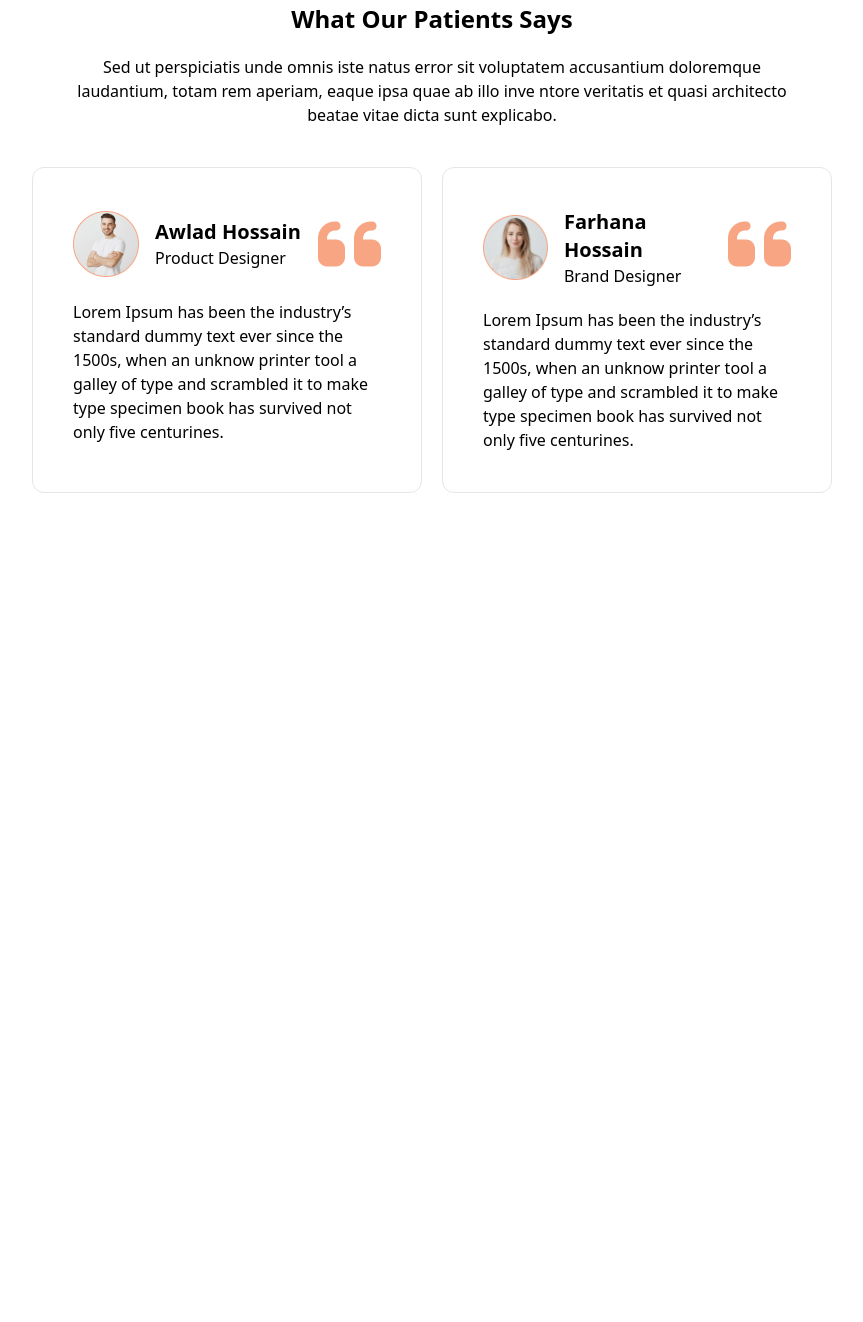
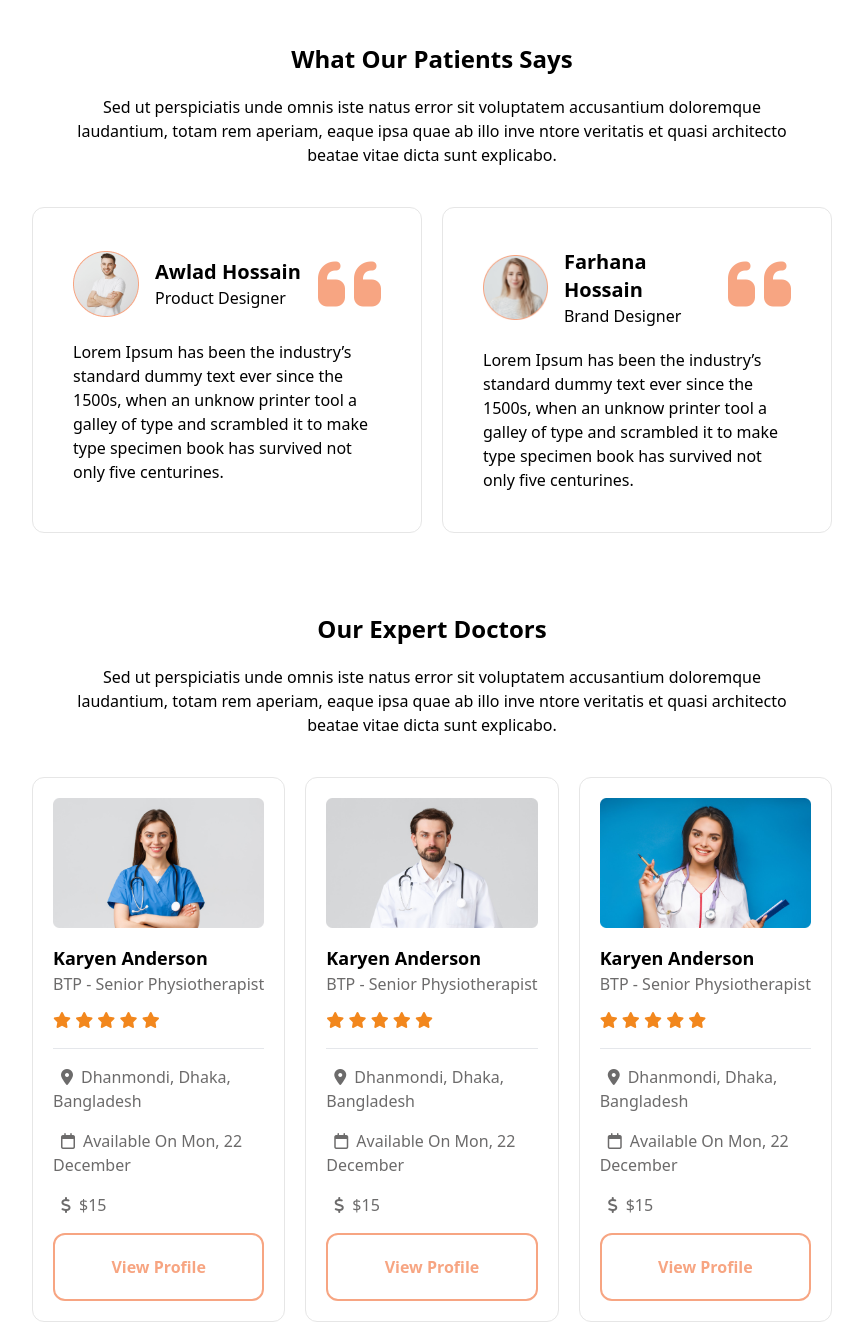
Before and after one commit to ReazTausif97/Doctor-Website, a plain HTML site: page index.html in a window 1280 px wide. Shown: the part 2110-3432 px from the top of the page, without its empty margins (208-1071 px from the left). Before the commit the page ends 2603 px from the top, so only its background shows below. Drawn offline with nearby package versions, Linux system fonts and the light colour scheme.

Commit message:
doctors added

```diff
--- a/index.html
+++ b/index.html
@@ -104,7 +104,11 @@
           src="images/servicesleft.png"
           alt=""
         />
-        <img class="block md:hidden mt-5" src="images/petehaat.png" alt="" />
+        <img
+          class="block md:hidden w-full mt-5"
+          src="images/petehaat.png"
+          alt=""
+        />
         <div class="servicesbtm mt-8">
           <h1 class="font-bold text-3xl">Electro Gastrology Therapy</h1>
           <p class="my-6">
@@ -169,10 +173,10 @@
       </div>
     </section>
 
-    <section class="reviews px-5 md:px-60 mt-10">
+    <section class="reviews px-5 md:px-60 mt-10 md:mt-20">
       <div class="reviewstext text-center">
         <h1 class="font-bold text-2xl">What Our Patients Says</h1>
-        <p class="mt-5 px-10">
+        <p class="mt-5 md:px-10">
           Sed ut perspiciatis unde omnis iste natus error sit voluptatem
           accusantium doloremque laudantium, totam rem aperiam, eaque ipsa quae
           ab illo inve ntore veritatis et quasi architecto beatae vitae dicta
@@ -186,7 +190,7 @@
           <div class="flex justify-between">
             <div class="flex gap-4 items-center">
               <div>
-                <img src="/images/user1.png" alt="" />
+                <img src="images/user1.png" alt="" />
               </div>
               <div>
                 <h1 class="font-bold text-xl">Awlad Hossain</h1>
@@ -215,7 +219,7 @@
           <div class="flex justify-between">
             <div class="flex gap-4 items-center">
               <div>
-                <img src="/images/user2.png" alt="" />
+                <img src="images/user2.png" alt="" />
               </div>
               <div>
                 <h1 class="font-bold text-xl">Farhana Hossain</h1>
@@ -234,5 +238,116 @@
         </div>
       </div>
     </section>
+
+    <section class="doctors px-5 md:px-60 mt-10 md:mt-20">
+      <div class="doctortext text-center">
+        <h1 class="font-bold text-2xl">Our Expert Doctors</h1>
+        <p class="mt-5 md:px-10">
+          Sed ut perspiciatis unde omnis iste natus error sit voluptatem
+          accusantium doloremque laudantium, totam rem aperiam, eaque ipsa quae
+          ab illo inve ntore veritatis et quasi architecto beatae vitae dicta
+          sunt explicabo.
+        </p>
+      </div>
+      <div class="doctrocard md:flex gap-5 mt-10">
+        <div
+          class="cardone text-left mt-5 md:mt-0 border border-[#E6E6E6] rounded-xl p-5"
+        >
+          <img src="images/doctor1.png" alt="" />
+          <h1 class="mt-4 font-bold text-lg">Karyen Anderson</h1>
+          <p class="text-[#6C6B6B]">BTP - Senior Physiotherapist</p>
+
+          <i class="fa-solid fa-star text-[#F2871D] mt-4"></i>
+          <i class="fa-solid fa-star text-[#F2871D]"></i>
+          <i class="fa-solid fa-star text-[#F2871D]"></i>
+          <i class="fa-solid fa-star text-[#F2871D]"></i>
+          <i class="fa-solid fa-star text-[#F2871D]"></i>
+
+          <hr class="mt-4" />
+          <div class="text-[#6C6B6B] mt-4">
+            <p class="mt-4">
+              <i class="fa-solid fa-location-dot px-2"></i>Dhanmondi, Dhaka,
+              Bangladesh
+            </p>
+            <p class="mt-4">
+              <i class="fa-regular fa-calendar px-2"></i>Available On Mon, 22
+              December
+            </p>
+            <p class="mt-4"><i class="fa-solid fa-dollar-sign px-2"></i>$15</p>
+          </div>
+
+          <div class="flex items-center justify-center mt-4">
+            <button
+              class="w-full px-10 py-5 rounded-xl font-bold text-[#F7A582] border-2 border-[#F7A582] hover:bg-[#F7A582] hover:text-white"
+            >
+              View Profile
+            </button>
+          </div>
+        </div>
+        <div
+          class="cardtwo text-left border mt-5 md:mt-0 border-[#E6E6E6] rounded-xl p-5"
+        >
+          <img src="images/doctor2.png" alt="" />
+          <h1 class="mt-4 font-bold text-lg">Karyen Anderson</h1>
+          <p class="text-[#6C6B6B]">BTP - Senior Physiotherapist</p>
+          <i class="fa-solid fa-star text-[#F2871D] mt-4"></i>
+          <i class="fa-solid fa-star text-[#F2871D]"></i>
+          <i class="fa-solid fa-star text-[#F2871D]"></i>
+          <i class="fa-solid fa-star text-[#F2871D]"></i>
+          <i class="fa-solid fa-star text-[#F2871D]"></i>
+          <hr class="mt-4" />
+          <div class="text-[#6C6B6B] mt-4">
+            <p class="mt-4">
+              <i class="fa-solid fa-location-dot px-2"></i>Dhanmondi, Dhaka,
+              Bangladesh
+            </p>
+            <p class="mt-4">
+              <i class="fa-regular fa-calendar px-2"></i>Available On Mon, 22
+              December
+            </p>
+            <p class="mt-4"><i class="fa-solid fa-dollar-sign px-2"></i>$15</p>
+          </div>
+
+          <div class="flex items-center justify-center mt-4">
+            <button
+              class="w-full px-10 py-5 rounded-xl font-bold text-[#F7A582] border-2 border-[#F7A582] hover:bg-[#F7A582] hover:text-white"
+            >
+              View Profile
+            </button>
+          </div>
+        </div>
+        <div
+          class="cardthree text-left border mt-5 md:mt-0 border-[#E6E6E6] rounded-xl p-5 p"
+        >
+          <img src="images/doctor3.png" alt="" />
+          <h1 class="mt-4 font-bold text-lg">Karyen Anderson</h1>
+          <p class="text-[#6C6B6B]">BTP - Senior Physiotherapist</p>
+          <i class="fa-solid fa-star text-[#F2871D] mt-4"></i>
+          <i class="fa-solid fa-star text-[#F2871D]"></i>
+          <i class="fa-solid fa-star text-[#F2871D]"></i>
+          <i class="fa-solid fa-star text-[#F2871D]"></i>
+          <i class="fa-solid fa-star text-[#F2871D]"></i>
+          <hr class="mt-4" />
+          <div class="text-[#6C6B6B] mt-4">
+            <p class="mt-4">
+              <i class="fa-solid fa-location-dot px-2"></i>Dhanmondi, Dhaka,
+              Bangladesh
+            </p>
+            <p class="mt-4">
+              <i class="fa-regular fa-calendar px-2"></i>Available On Mon, 22
+              December
+            </p>
+            <p class="mt-4"><i class="fa-solid fa-dollar-sign px-2"></i>$15</p>
+          </div>
+          <div class="flex items-center justify-center mt-4">
+            <button
+              class="w-full px-10 py-5 rounded-xl font-bold text-[#F7A582] border-2 border-[#F7A582] hover:bg-[#F7A582] hover:text-white"
+            >
+              View Profile
+            </button>
+          </div>
+        </div>
+      </div>
+    </section>
   </body>
 </html>
```
Also changed, not shown: images/doctor1.png (renamed from images/Rectangle 15.png), images/doctor2.png (renamed from images/Rectangle 15 (1).png), images/doctor3.png (renamed from images/Rectangle 15 (2).png).
